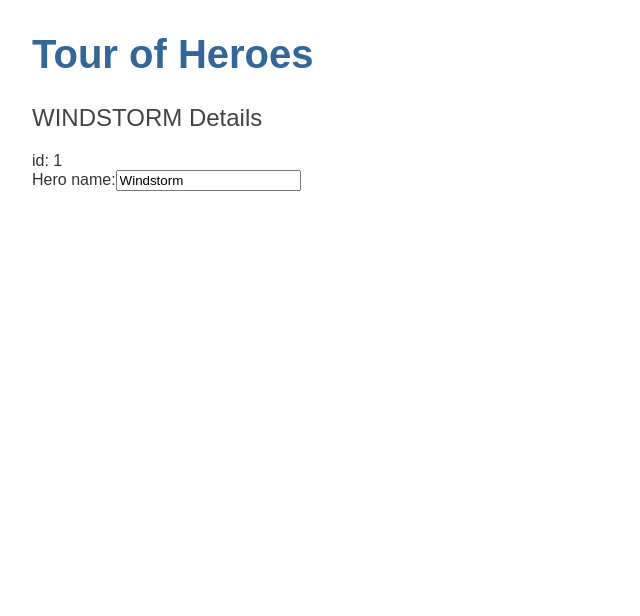
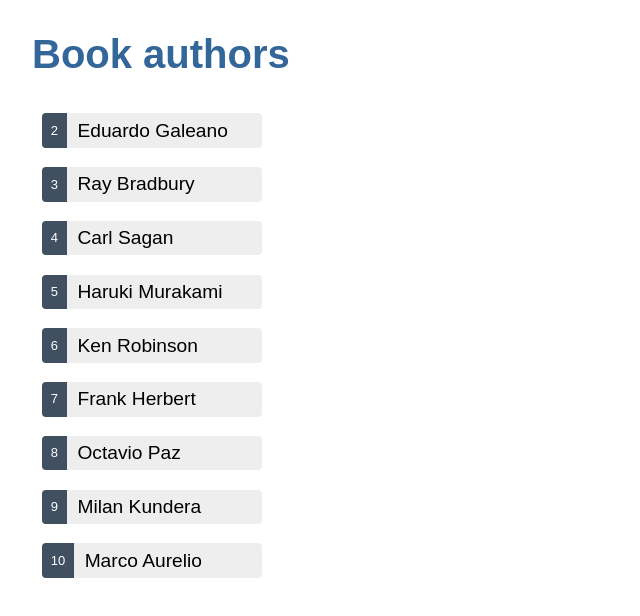
Before and after one commit to buentellopc/angular-tour-of-heroes, an Angular app: page / in a window 1280 px wide. Shown: the top 616 px of the page, without its empty margins (0-640 px from the left). Built offline with nearby package versions, Linux system fonts and the light colour scheme.

Commit message:
Displaying authors

```diff
--- a/src/app/app.component.ts
+++ b/src/app/app.component.ts
@@ -6,5 +6,5 @@ import { Component } from '@angular/core';
   styleUrls: ['./app.component.css'],
 })
 export class AppComponent {
-  title = 'Tour of Heroes';
+  title = 'Book authors';
 }
--- a/src/app/heroes/heroes.component.css
+++ b/src/app/heroes/heroes.component.css
@@ -0,0 +1,66 @@
+/* HeroesComponent's private CSS styles */
+.heroes {
+  margin: 0 0 2em 0;
+  list-style-type: none;
+  padding: 0;
+  width: 15em;
+}
+
+.heroes li {
+  display: flex;
+}
+
+.heroes button {
+  flex: 1;
+  cursor: pointer;
+  position: relative;
+  left: 0;
+  background-color: #eee;
+  margin: 0.5em;
+  padding: 0;
+  border-radius: 4px;
+  display: flex;
+  align-items: stretch;
+  height: 1.8em;
+}
+
+.heroes button:hover {
+  color: #2c3a41;
+  background-color: #e6e6e6;
+  left: 0.1em;
+}
+
+.heroes button:active {
+  background-color: #525252;
+  color: #fafafa;
+}
+
+.heroes button.selected {
+  background-color: black;
+  color: white;
+}
+
+.heroes button.selected:hover {
+  background-color: #505050;
+  color: white;
+}
+
+.heroes button.selected:active {
+  background-color: black;
+  color: white;
+}
+
+.heroes .badge {
+  display: inline-block;
+  font-size: small;
+  color: white;
+  padding: 0.8em 0.7em 0 0.7em;
+  background-color: #405061;
+  line-height: 1em;
+  margin-right: 0.8em;
+  border-radius: 4px 0 0 4px;
+}
+
+.heroes .name {
+  align-self: center;
+}
--- a/src/app/heroes/heroes.component.html
+++ b/src/app/heroes/heroes.component.html
@@ -1,6 +1,15 @@
-<h2>{{ hero.name | uppercase }} Details</h2>
+<h2></h2>
+<ul class="heroes">
+  <li *ngFor="let hero of heroes">
+    <button type="button">
+      <span class="badge">{{ hero.id }} </span>
+      <span class="name">{{ hero.name }}</span>
+    </button>
+  </li>
+</ul>
+<!-- <h2>{{ hero.name | uppercase }} Details</h2>
 <div><span>id: </span>{{ hero.id }}</div>
 <div>
-  <label for="name">Hero name:</label>
+  <label for="name">Author name:</label>
   <input id="name" [(ngModel)]="hero.name" placeholder="name" />
-</div>
+</div> -->
--- a/src/app/heroes/heroes.component.ts
+++ b/src/app/heroes/heroes.component.ts
@@ -1,5 +1,6 @@
 import { Component, OnInit } from '@angular/core';
 import { Hero } from '../hero';
+import { HEROES } from '../mock-heroes';
 
 @Component({
   selector: 'app-heroes',
@@ -7,10 +8,7 @@ import { Hero } from '../hero';
   styleUrls: ['./heroes.component.css'],
 })
 export class HeroesComponent implements OnInit {
-  hero: Hero = {
-    id: 1,
-    name: 'Windstorm',
-  };
+  heroes: Hero[] = HEROES;
 
   constructor() {}
 
--- /dev/null
+++ b/src/app/mock-heroes.ts
@@ -0,0 +1,13 @@
+import { Hero } from './hero';
+
+export const HEROES: Hero[] = [
+  { id: 2, name: 'Eduardo Galeano' },
+  { id: 3, name: 'Ray Bradbury' },
+  { id: 4, name: 'Carl Sagan' },
+  { id: 5, name: 'Haruki Murakami' },
+  { id: 6, name: 'Ken Robinson' },
+  { id: 7, name: 'Frank Herbert' },
+  { id: 8, name: 'Octavio Paz' },
+  { id: 9, name: 'Milan Kundera' },
+  { id: 10, name: 'Marco Aurelio' },
+];
```
